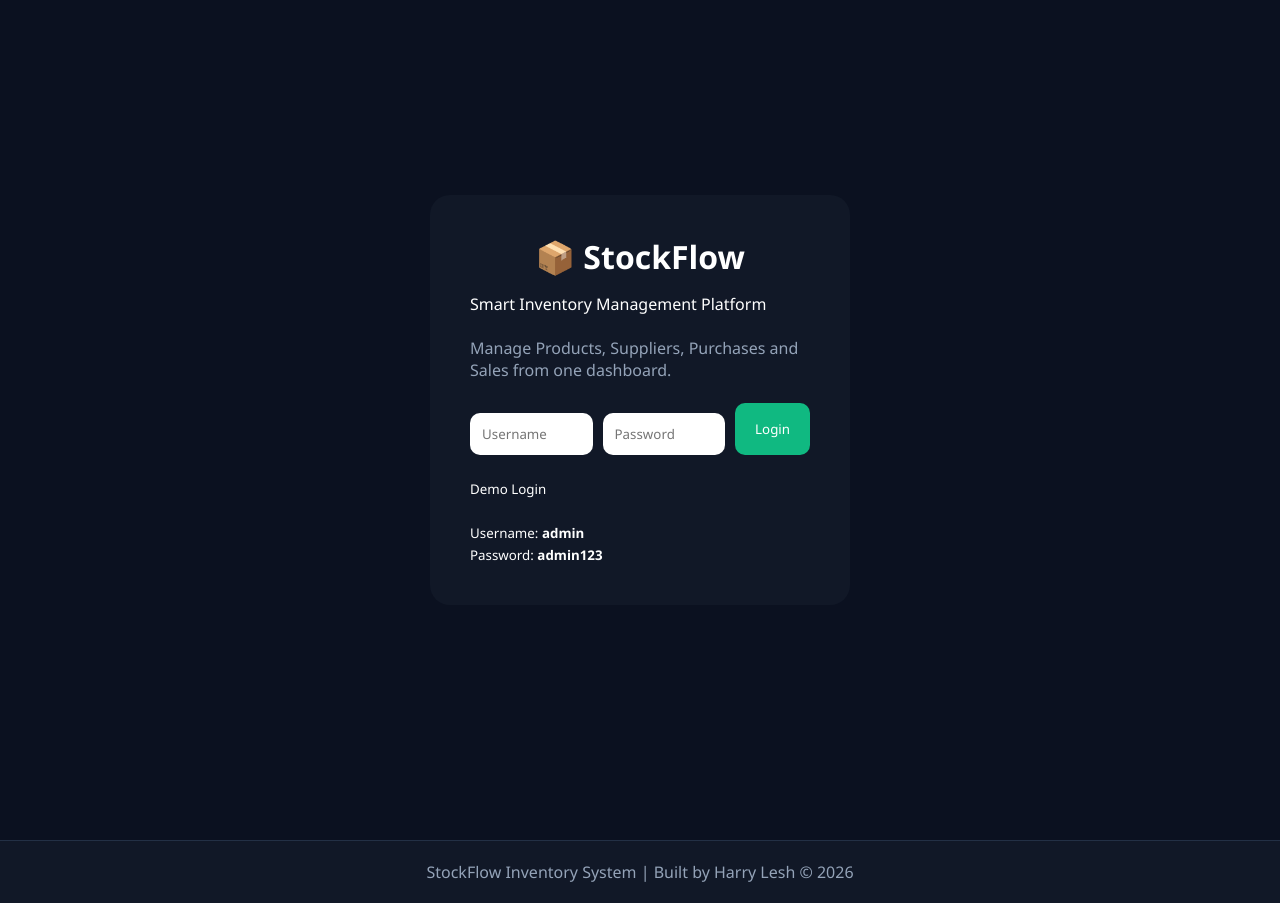
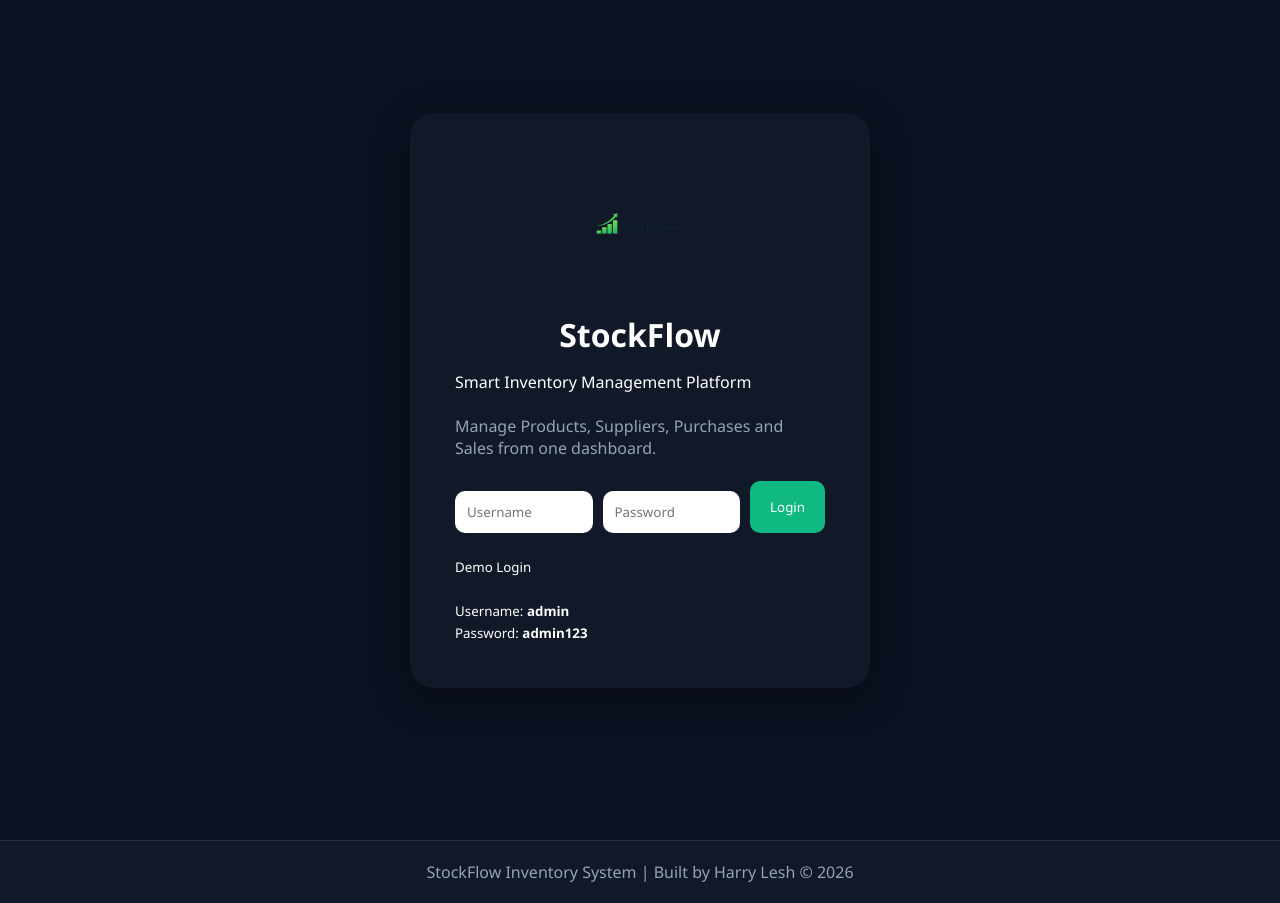
Before and after one commit to HarryLenana/stockflow-inventory-system, a Flask app: page / in a window 1280 px wide. Run offline with Flask 3, Linux system fonts and the light colour scheme.

Commit message:
new update

```diff
--- a/static/css/style.css
+++ b/static/css/style.css
@@ -231,10 +231,11 @@ form input {
 }
 
 .login-card {
-    width: 420px;
+    width: 460px;
     background: #111827;
-    padding: 40px;
-    border-radius: 20px;
+    padding: 45px;
+    border-radius: 24px;
+    box-shadow: 0 10px 35px rgba(0, 0, 0, .35);
 }
 
 .login-card h1 {
@@ -407,3 +408,33 @@ select {
     margin-top: 40px;
     border-top: 1px solid #233045;
 }
+
+.logo {
+    text-align: center;
+    margin-bottom: 35px;
+}
+
+.logo-img {
+    width: 110px;
+    height: 110px;
+    object-fit: contain;
+    display: block;
+    margin: 0 auto 12px auto;
+}
+
+.logo h2 {
+    font-size: 24px;
+    margin-bottom: 5px;
+}
+
+.logo small {
+    color: #94a3b8;
+}
+
+.login-logo {
+    width: 140px;
+    height: 140px;
+    object-fit: contain;
+    display: block;
+    margin: 0 auto 15px auto;
+}
--- a/templates/layout.html
+++ b/templates/layout.html
@@ -6,6 +6,7 @@
 <head>
     <meta charset="UTF-8">
     <meta name="viewport" content="width=device-width, initial-scale=1.0">
+    <link rel="icon" type="image/png" href="{{ url_for('static', filename='images/favicon.png') }}">
     <title>StockFlow | Inventory Management System</title>
 
     <link rel="stylesheet" href="{{ url_for('static', filename='css/style.css') }}">
--- a/templates/login.html
+++ b/templates/login.html
@@ -6,7 +6,9 @@
 
     <div class="login-card">
 
-        <h1>📦 StockFlow</h1>
+        <img src="{{ url_for('static', filename='images/logo.png') }}" alt="StockFlow Logo" class="login-logo">
+
+        <h1>StockFlow</h1>
 
         <p>
             Smart Inventory Management Platform
```
Also changed, not shown: templates/dashboard.html (+4 -4 lines), static/images/favicon.png (added), static/images/logo.png (added).
